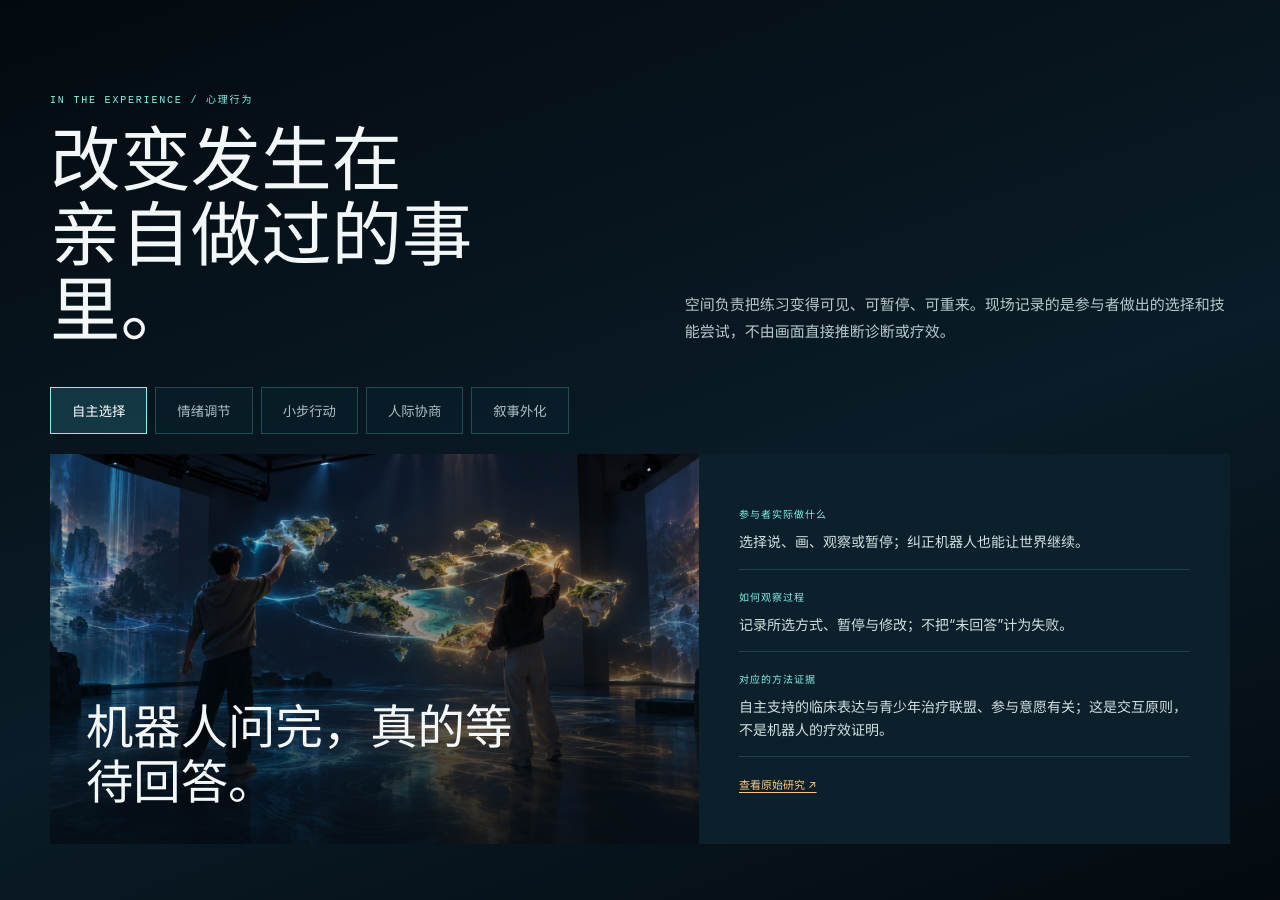
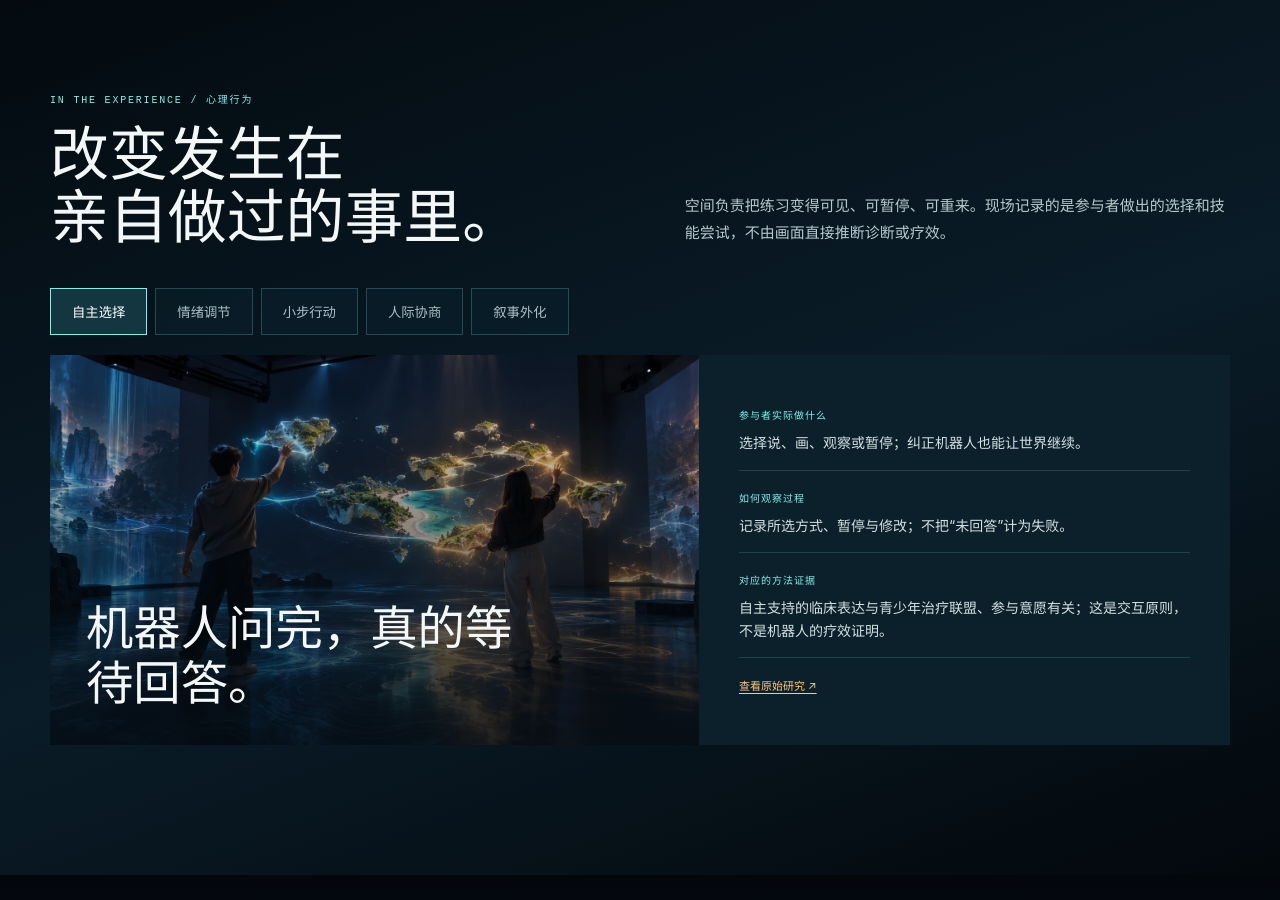
Before and after one commit to Miaaaaa123456789/Genisland, a plain HTML site: page index.html in a window 1280 px wide. Shown: the part 11100-12000 px from the top of the page. Drawn offline with Linux system fonts and the light colour scheme.

Commit message:
Refine method heading layout

```diff
--- a/index.html
+++ b/index.html
@@ -55,7 +55,7 @@
     .memory-controls>small{display:block;color:#a9bec2;margin-bottom:9px}.memory-result{min-height:36px;color:#91b8bb;font-size:11px;margin:12px 0 0;line-height:1.5}
     .engine-note{color:#8da5aa;font-size:11px;line-height:1.65;margin:23px 0 0}
     .methods{padding:130px 0;background:linear-gradient(160deg,#03090e,#0a1c28 55%,#03080c)}
-    .method-head{display:grid;grid-template-columns:1fr 1fr;gap:7vw;align-items:end;margin-bottom:42px}
+    .method-head{display:grid;grid-template-columns:1fr 1fr;gap:7vw;align-items:end;margin-bottom:42px}.method-head h2{font-size:clamp(38px,4.6vw,62px)}
     .method-tabs{display:flex;flex-wrap:wrap;gap:8px;margin-bottom:20px}
     .method-tabs button{padding:13px 21px}
     .method-stage{display:grid;grid-template-columns:1.1fr .9fr;min-height:390px}
```
